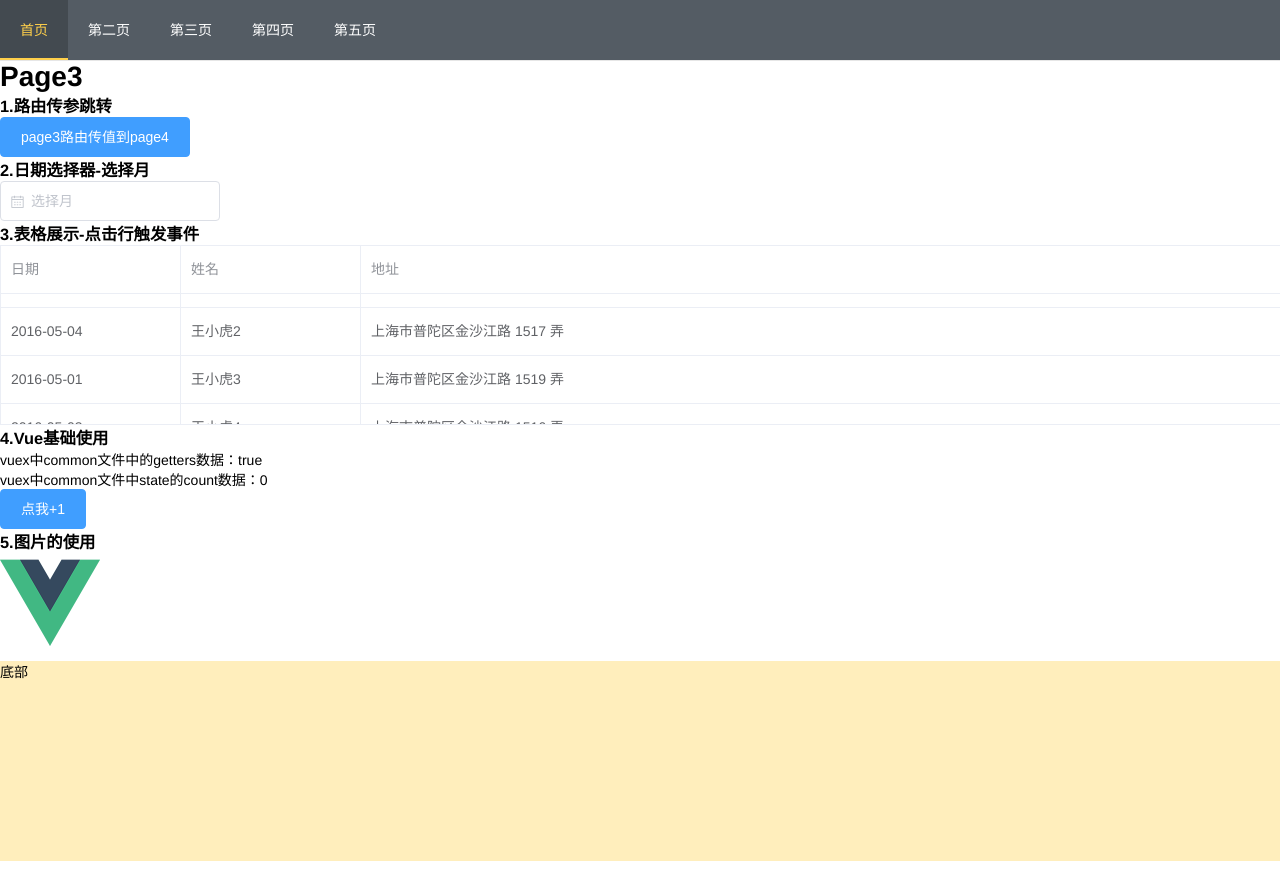
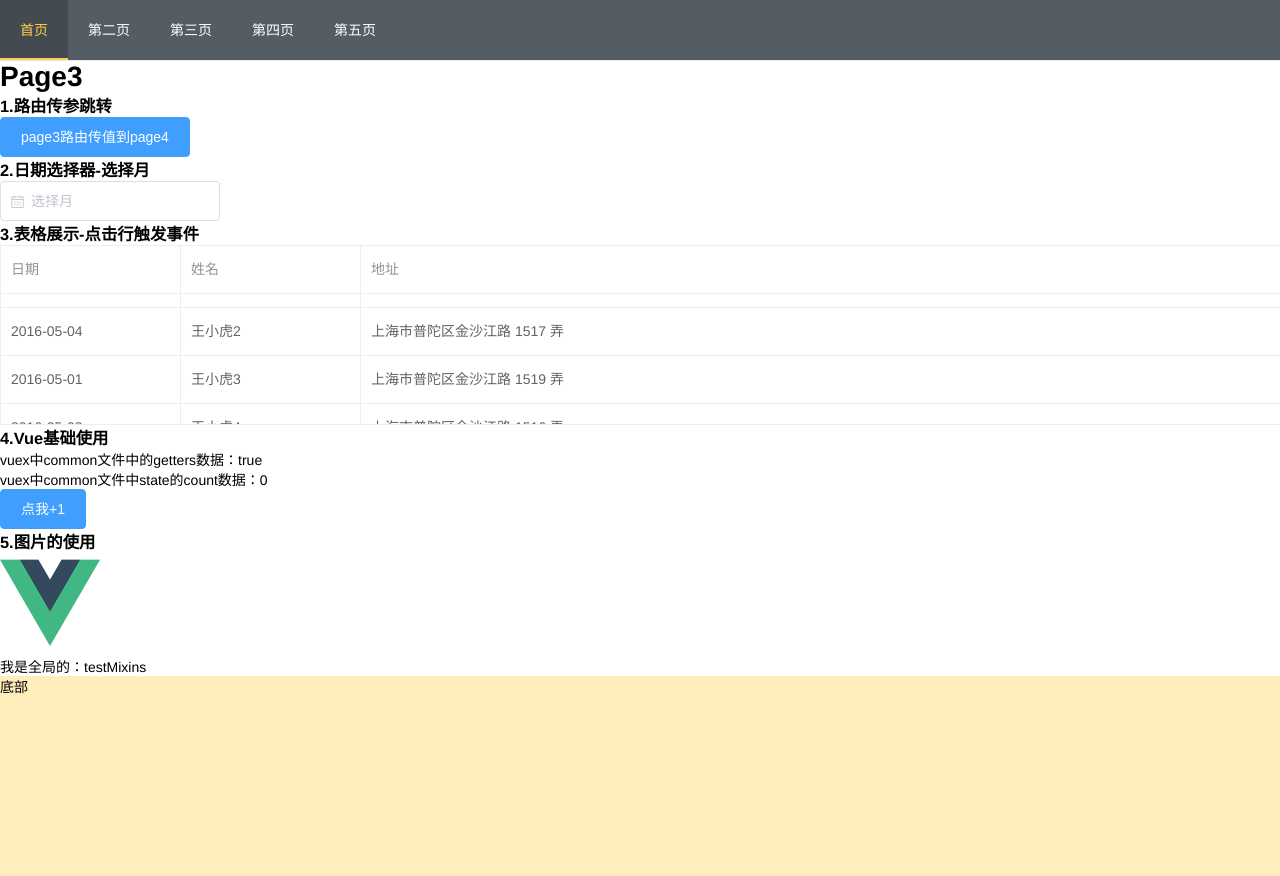
Before and after one commit to xiaomao2014/vue-template, a Vue app: page /Page3 in a window 1280 px wide. Built offline with nearby package versions, Linux system fonts and the light colour scheme.

Commit message:
全局mixins配置和组件使用

```diff
--- a/src/main.js
+++ b/src/main.js
@@ -1,28 +1,30 @@
-import Vue from "vue";
-import App from "./App.vue";
+import Vue from "vue"
+import App from "./App.vue"
 import router from "@/router"
-import store from "./store";
+import store from "./store"
+import Mixin from './mixins'
 
 // 引入common.css、reset.css
-import "../static/css/common.css";
-import "../static/css/reset.css";
+import "../static/css/common.css"
+import "../static/css/reset.css"
 
 // 引入element-ui
-import ElementUI from "element-ui";
-import "element-ui/lib/theme-chalk/index.css";
-Vue.use(ElementUI);
+import ElementUI from "element-ui"
+import "element-ui/lib/theme-chalk/index.css"
+Vue.use(ElementUI)
+Vue.mixin(Mixin)
 
 // 全局引入lodash
-import _ from "lodash";
+import _ from "lodash"
 Vue.prototype._ = _
 
-Vue.config.productionTip = false;
+Vue.config.productionTip = false
 // 环境变量
-console.log("当前环境变量：" + process.env.NODE_ENV);
-console.log("当前环境路径：" + process.env.VUE_APP_BASE_URL);
+console.log("当前环境变量：" + process.env.NODE_ENV)
+console.log("当前环境路径：" + process.env.VUE_APP_BASE_URL)
 
 new Vue({
   router,
   store,
   render: h => h(App)
-}).$mount("#app");
+}).$mount("#app")
--- /dev/null
+++ b/src/mixins/index.js
@@ -0,0 +1,11 @@
+let mixin = {
+  data () {
+    return {
+      testMixins: '我是全局的：testMixins'
+    }
+  },
+  methods: {},
+  computed: {},
+  filters: {}
+}
+export default mixin
--- a/src/views/Page3.vue
+++ b/src/views/Page3.vue
@@ -63,6 +63,7 @@
     <div>
       <img class="logo" src="../assets/images/logo.png" alt="logo">
     </div>
+    <div>{{testMixins}}</div>
   </div>
 </template>
 
```
